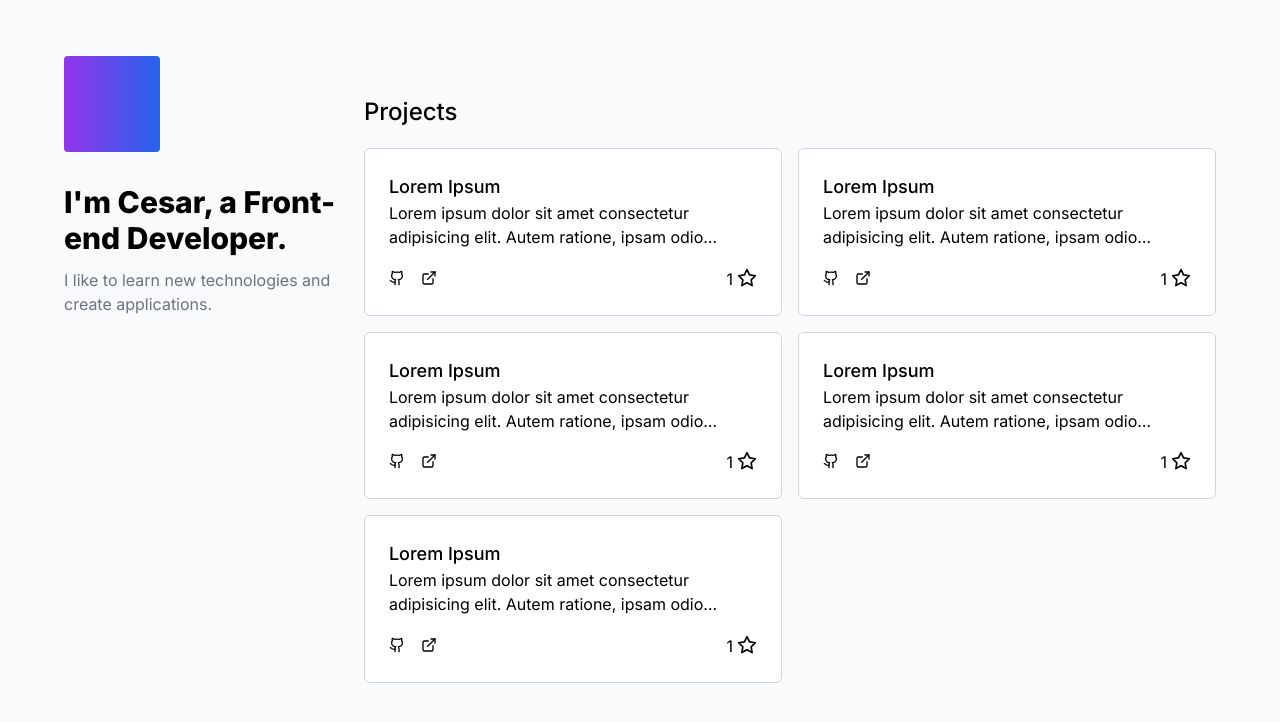
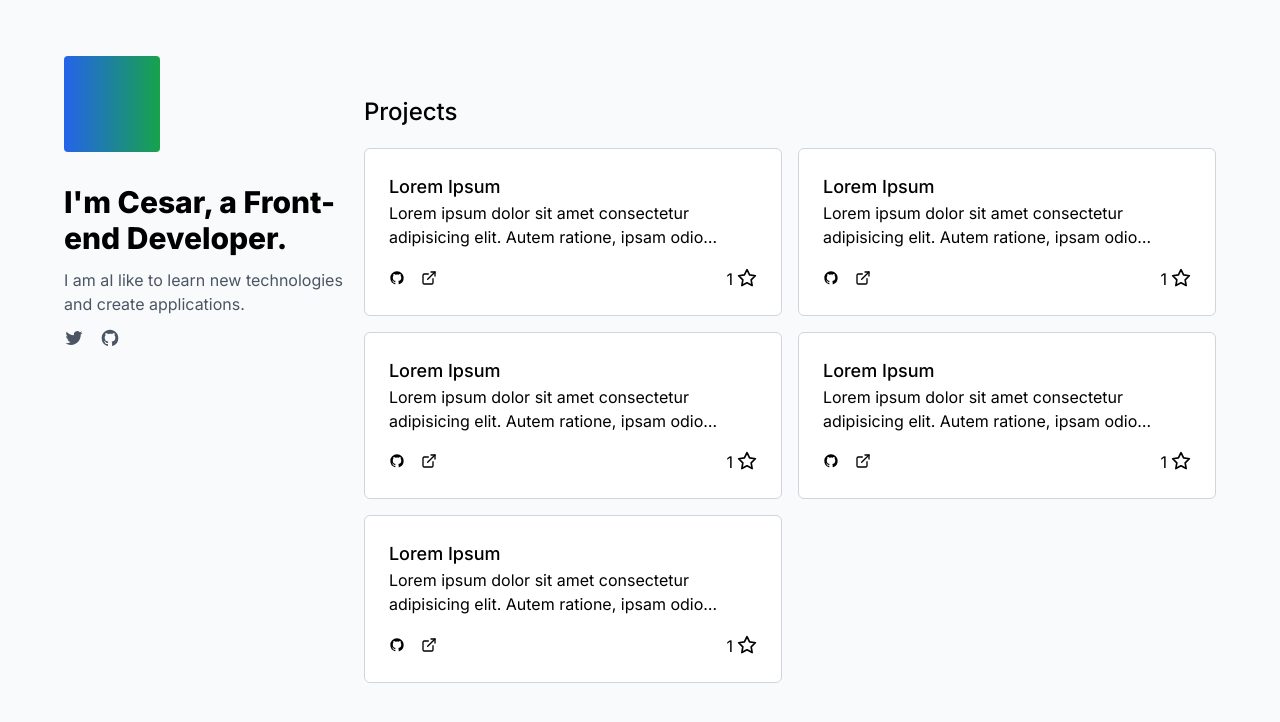
Before and after one commit to cesarscfilho/cesarsilva.site, a Next.js app: page / in a window 1280 px wide. Shown: the top 722 px of the page. Built offline with nearby package versions, Linux system fonts and the light colour scheme.

Commit message:
feat: new icons

```diff
--- a/src/app/page.tsx
+++ b/src/app/page.tsx
@@ -7,14 +7,22 @@ export default function Home() {
   return (
     <main className="max-w-6xl m-auto my-6 rounded-md flex flex-col md:flex-row">
       <header className="flex flex-col self-start gap-8 md:w-[850px]">
-        <div className="h-24 w-24 rounded bg-gradient-to-r from-purple-600 to-blue-600" />
+        <div className="h-24 w-24 rounded bg-gradient-to-r from-blue-600 to-green-600" />
         <div className="space-y-3">
           <h1 className="text-3xl font-extrabold mb-0">
             <Balancer>I&apos;m Cesar, a Front-end Developer.</Balancer>
           </h1>
-          <p className="text-gray-500">
-            I like to learn new technologies and create applications.
+          <p className="text-gray-600">
+            I am aI like to learn new technologies and create applications.
           </p>
+          <div className="flex gap-4">
+            <Link target="_blank" href="https://twitter.com/cesardotdev">
+              <Icons.twitter className="w-5 h-5 text-gray-600 hover:text-gray-900" />
+            </Link>
+            <Link target="_blank" href="https://github.com/cesarsdcf">
+              <Icons.github className="w-5 h-5 text-gray-600 hover:text-gray-900" />
+            </Link>
+          </div>
         </div>
       </header>
 
@@ -35,7 +43,7 @@ export default function Home() {
                 <div className="flex-col sm:flex-row gap-2 mt-4 flex items-start sm:items-center justify-center sm:justify-between">
                   <div className="flex items-center justify-start gap-4">
                     <Link href={"/"}>
-                      <Icons.gitHub className="w-4 h-4 hover:scale-110" />
+                      <Icons.github className="w-4 h-4 hover:scale-110" />
                     </Link>
                     <Link href={"/"}>
                       <Icons.externallink className="w-4 h-4 hover:scale-110" />
@@ -63,7 +71,7 @@ export default function Home() {
                 <div className="flex-col sm:flex-row gap-2 mt-4 flex items-start sm:items-center justify-center sm:justify-between">
                   <div className="flex items-center justify-start gap-4">
                     <Link href={"/"}>
-                      <Icons.gitHub className="w-4 h-4 hover:scale-110" />
+                      <Icons.github className="w-4 h-4 hover:scale-110" />
                     </Link>
                     <Link href={"/"}>
                       <Icons.externallink className="w-4 h-4 hover:scale-110" />
@@ -91,7 +99,7 @@ export default function Home() {
                 <div className="flex-col sm:flex-row gap-2 mt-4 flex items-start sm:items-center justify-center sm:justify-between">
                   <div className="flex items-center justify-start gap-4">
                     <Link href={"/"}>
-                      <Icons.gitHub className="w-4 h-4 hover:scale-110" />
+                      <Icons.github className="w-4 h-4 hover:scale-110" />
                     </Link>
                     <Link href={"/"}>
                       <Icons.externallink className="w-4 h-4 hover:scale-110" />
@@ -119,7 +127,7 @@ export default function Home() {
                 <div className="flex-col sm:flex-row gap-2 mt-4 flex items-start sm:items-center justify-center sm:justify-between">
                   <div className="flex items-center justify-start gap-4">
                     <Link href={"/"}>
-                      <Icons.gitHub className="w-4 h-4 hover:scale-110" />
+                      <Icons.github className="w-4 h-4 hover:scale-110" />
                     </Link>
                     <Link href={"/"}>
                       <Icons.externallink className="w-4 h-4 hover:scale-110" />
@@ -147,7 +155,7 @@ export default function Home() {
                 <div className="flex-col sm:flex-row gap-2 mt-4 flex items-start sm:items-center justify-center sm:justify-between">
                   <div className="flex items-center justify-start gap-4">
                     <Link href={"/"}>
-                      <Icons.gitHub className="w-4 h-4 hover:scale-110" />
+                      <Icons.github className="w-4 h-4 hover:scale-110" />
                     </Link>
                     <Link href={"/"}>
                       <Icons.externallink className="w-4 h-4 hover:scale-110" />
--- a/src/components/Icons.tsx
+++ b/src/components/Icons.tsx
@@ -10,6 +10,58 @@ export type Icon = LucideIcon;
 
 export const Icons = {
   externallink: ExternalLink,
-  twitter: Twitter,
-  gitHub: Github,
+  twitter: (props: LucideProps) => (
+    <svg
+      {...props}
+      stroke="currentColor"
+      fill="currentColor"
+      stroke-width="0"
+      viewBox="0 0 24 24"
+      height="1em"
+      width="1em"
+      xmlns="http://www.w3.org/2000/svg"
+    >
+      <g>
+        <path fill="none" d="M0 0h24v24H0z"></path>
+        <path d="M22.162 5.656a8.384 8.384 0 0 1-2.402.658A4.196 4.196 0 0 0 21.6 4c-.82.488-1.719.83-2.656 1.015a4.182 4.182 0 0 0-7.126 3.814 11.874 11.874 0 0 1-8.62-4.37 4.168 4.168 0 0 0-.566 2.103c0 1.45.738 2.731 1.86 3.481a4.168 4.168 0 0 1-1.894-.523v.052a4.185 4.185 0 0 0 3.355 4.101 4.21 4.21 0 0 1-1.89.072A4.185 4.185 0 0 0 7.97 16.65a8.394 8.394 0 0 1-6.191 1.732 11.83 11.83 0 0 0 6.41 1.88c7.693 0 11.9-6.373 11.9-11.9 0-.18-.005-.362-.013-.54a8.496 8.496 0 0 0 2.087-2.165z"></path>
+      </g>
+    </svg>
+  ),
+  github: (props: LucideProps) => (
+    <svg
+      {...props}
+      stroke="currentColor"
+      fill="currentColor"
+      stroke-width="0"
+      viewBox="0 0 24 24"
+      height="1em"
+      width="1em"
+      xmlns="http://www.w3.org/2000/svg"
+    >
+      <g>
+        <path fill="none" d="M0 0h24v24H0z"></path>
+        <path d="M12 2C6.475 2 2 6.475 2 12a9.994 9.994 0 0 0 6.838 9.488c.5.087.687-.213.687-.476 0-.237-.013-1.024-.013-1.862-2.512.463-3.162-.612-3.362-1.175-.113-.288-.6-1.175-1.025-1.413-.35-.187-.85-.65-.013-.662.788-.013 1.35.725 1.538 1.025.9 1.512 2.338 1.087 2.912.825.088-.65.35-1.087.638-1.337-2.225-.25-4.55-1.113-4.55-4.938 0-1.088.387-1.987 1.025-2.688-.1-.25-.45-1.275.1-2.65 0 0 .837-.262 2.75 1.026a9.28 9.28 0 0 1 2.5-.338c.85 0 1.7.112 2.5.337 1.912-1.3 2.75-1.024 2.75-1.024.55 1.375.2 2.4.1 2.65.637.7 1.025 1.587 1.025 2.687 0 3.838-2.337 4.688-4.562 4.938.362.312.675.912.675 1.85 0 1.337-.013 2.412-.013 2.75 0 .262.188.574.688.474A10.016 10.016 0 0 0 22 12c0-5.525-4.475-10-10-10z"></path>
+      </g>
+    </svg>
+  ),
+  linkedin: (props: LucideProps) => (
+    <svg
+      {...props}
+      stroke="currentColor"
+      fill="currentColor"
+      stroke-width="0"
+      viewBox="0 0 24 24"
+      height="1em"
+      width="1em"
+      xmlns="http://www.w3.org/2000/svg"
+    >
+      <g>
+        <path fill="none" d="M0 0h24v24H0z"></path>
+        <path
+          fill-rule="nonzero"
+          d="M6.94 5a2 2 0 1 1-4-.002 2 2 0 0 1 4 .002zM7 8.48H3V21h4V8.48zm6.32 0H9.34V21h3.94v-6.57c0-3.66 4.77-4 4.77 0V21H22v-7.93c0-6.17-7.06-5.94-8.72-2.91l.04-1.68z"
+        ></path>
+      </g>
+    </svg>
+  ),
 };
```
